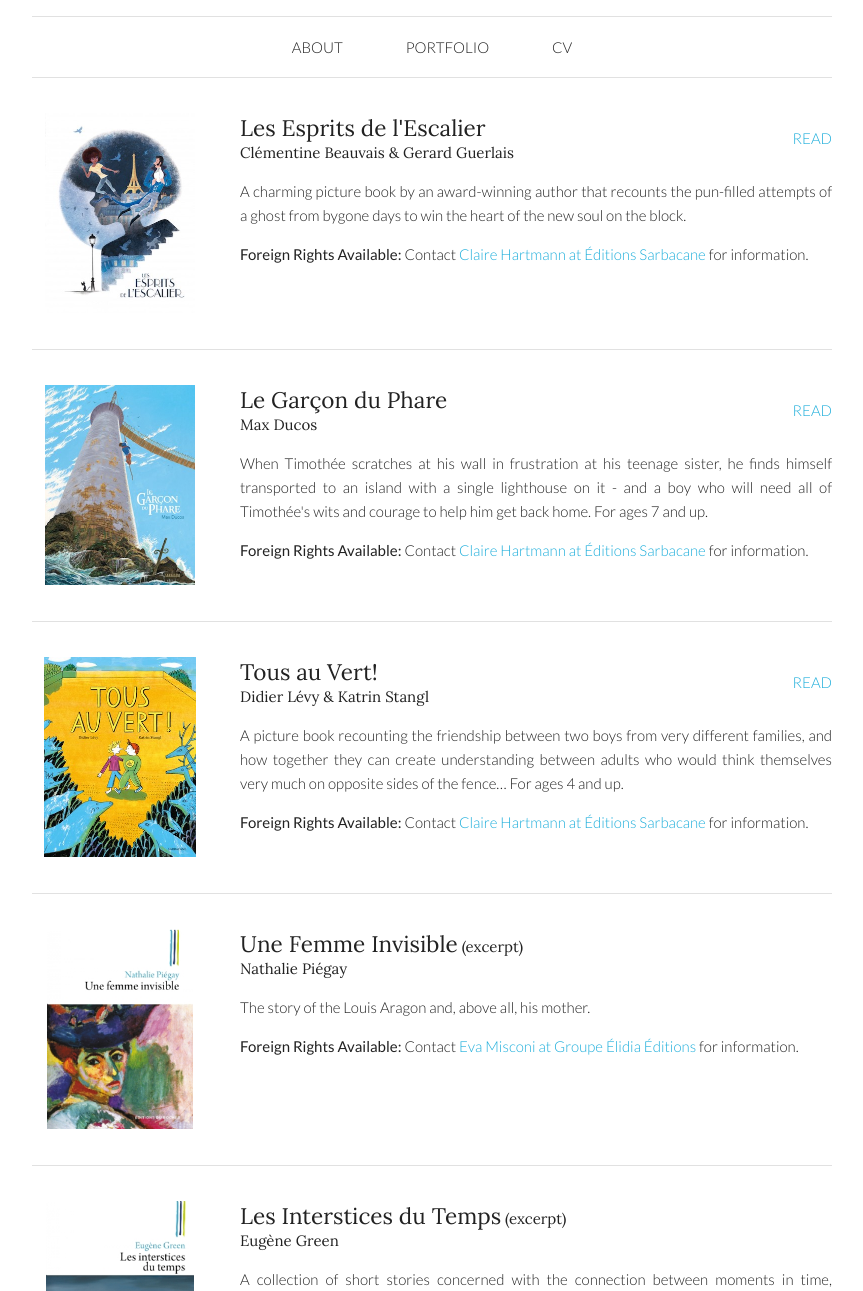
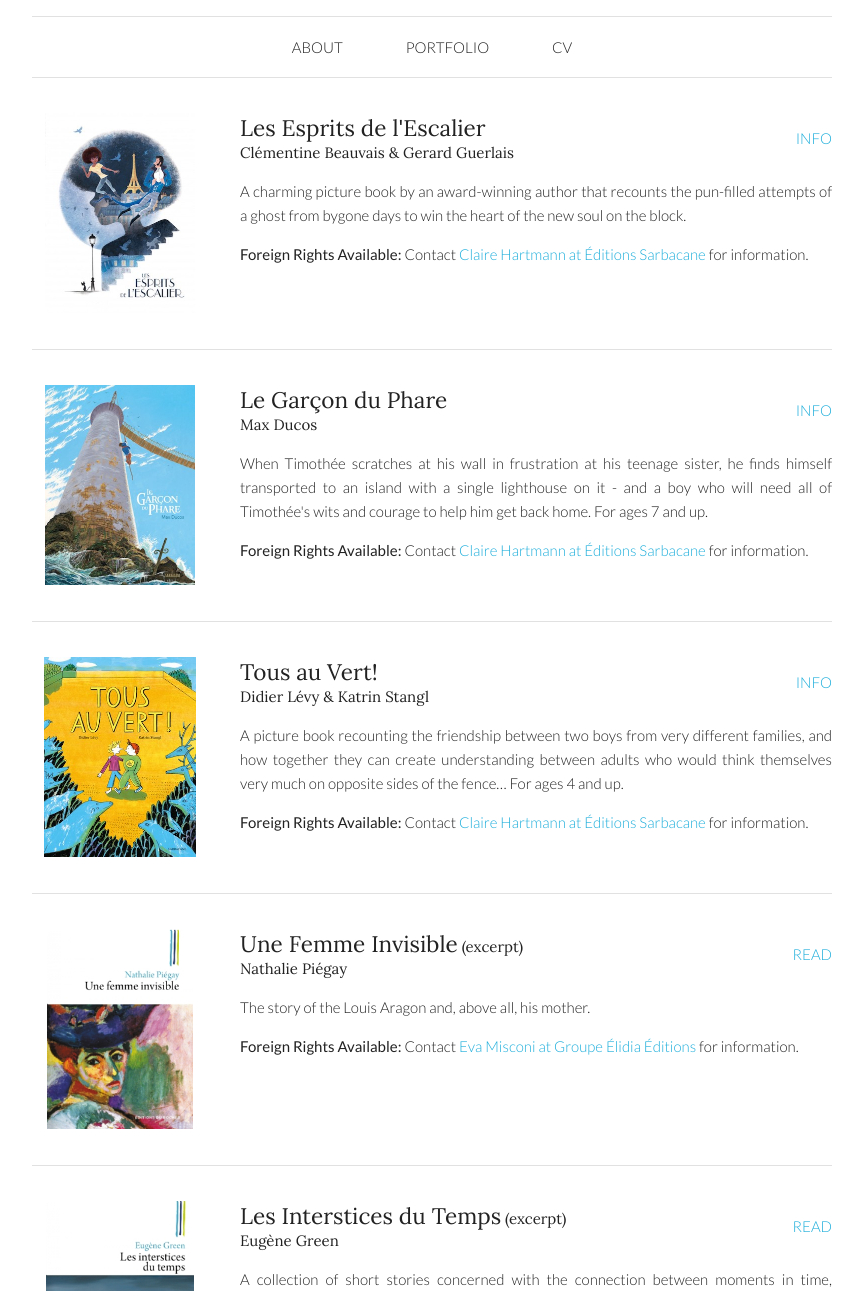
Before and after one commit to friggog/website-ljlf, a plain HTML site: page folio.html in a window 1280 px wide. Shown: the part 109-1400 px from the top of the page, without its empty margins (208-1071 px from the left). Drawn offline with Linux system fonts and the light colour scheme.

Commit message:
add pdfs

```diff
--- a/folio.html
+++ b/folio.html
@@ -36,7 +36,7 @@
                             <span class="main">Les Esprits de l'Escalier</span>
                             <span class="author">Cl&eacute;mentine Beauvais &amp; Gerard Guerlais</span>
                         </h4>
-                        <span class="read"><a href="https://editions-sarbacane.com/albums/les-esprits-de-l-escalier" target="_blank">READ</a></span>
+                        <span class="read"><a href="https://editions-sarbacane.com/albums/les-esprits-de-l-escalier" target="_blank">INFO</a></span>
                     </div>
                     <p>A charming picture book by an award-winning author that recounts the pun-filled attempts of a ghost from bygone days to win the heart of the new soul on the block.</p>
                     <p class="foreign-rights">Contact <a href="mailto:claire.hartmann@sarbacane.net">Claire Hartmann at &Eacute;ditions Sarbacane</a> for information.</p>
@@ -53,7 +53,7 @@
                             <span class="main">Le Gar&ccedil;on du Phare</span>
                             <span class="author">Max Ducos</span>
                         </h4>
-                        <span class="read"><a href="https://editions-sarbacane.com/albums/le-garcon-du-phare" target="_blank">READ</a></span>
+                        <span class="read"><a href="https://editions-sarbacane.com/albums/le-garcon-du-phare" target="_blank">INFO</a></span>
                     </div>
                     <p>When Timoth&eacute;e scratches at his wall in frustration at his teenage sister, he finds himself transported to an island with a single lighthouse on it - and a boy who will need all of Timoth&eacute;e's wits and courage to help him get back home. For ages 7 and up.</p>
                     <p class="foreign-rights">Contact <a href="mailto:claire.hartmann@sarbacane.net">Claire Hartmann at &Eacute;ditions Sarbacane</a> for information.</p>
@@ -70,7 +70,7 @@
                             <span class="main">Tous au Vert!</span>
                             <span class="author">Didier L&eacute;vy &amp; Katrin Stangl</span>
                         </h4>
-                        <span class="read"><a href="https://editions-sarbacane.com/albums/tous-au-vert" target="_blank">READ</a></span>
+                        <span class="read"><a href="https://editions-sarbacane.com/albums/tous-au-vert" target="_blank">INFO</a></span>
                     </div>
                     <p>A picture book recounting the friendship between two boys from very different families, and how together they can create understanding between adults who would think themselves very much on opposite sides of the fence&hellip; For ages 4 and up.</p>
                     <p class="foreign-rights">Contact <a href="mailto:claire.hartmann@sarbacane.net">Claire Hartmann at &Eacute;ditions Sarbacane</a> for information.</p>
@@ -88,6 +88,7 @@
                             <span class="info">(excerpt)</span>
                             <span class="author">Nathalie Pi&eacute;gay</span>
                         </h4>
+                        <span class="read"><a href="pdf/Femme-invisible.pdf" target="_blank">READ</a></span>
                     </div>
                     <p>The story of the Louis Aragon and, above all, his mother.</p>
                     <p class="foreign-rights">Contact <a href="mailto:contact@elidia.fr">Eva Misconi at Groupe &Eacute;lidia &Eacute;ditions</a> for information.</p>
@@ -105,6 +106,7 @@
                             <span class="info">(excerpt)</span>
                             <span class="author">Eug&egrave;ne Green</span>
                         </h4>
+                        <span class="read"><a href="pdf/Le-Purgatoire.pdf" target="_blank">READ</a></span>
                     </div>
                     <p>A collection of short stories concerned with the connection between moments in time, between two worlds, where chilling connections emerge where they should not be.</p>
                     <p class="foreign-rights">Contact <a href="mailto:contact@elidia.fr">Eva Misconi at Groupe &Eacute;lidia &Eacute;ditions</a> for information.</p>
```
Also changed, not shown: 2 other files.
